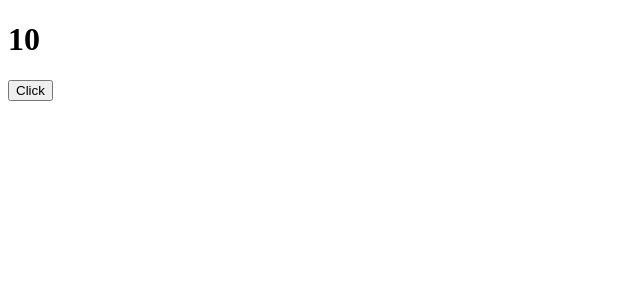
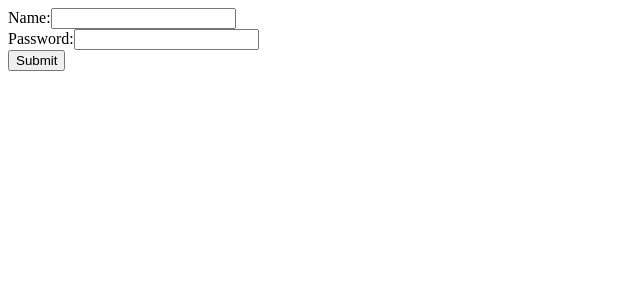
Before and after one commit to jkplearner/Java-full-stack-training, a React (Vite) app in the folder react/day1/app/: page / in a window 1280 px wide. Shown: the top 300 px of the page, without its empty margins (0-640 px from the left). Built offline with nearby package versions, Linux system fonts and the light colour scheme.

Commit message:
state day2

```diff
--- a/react/day1/app/src/state/State.jsx
+++ b/react/day1/app/src/state/State.jsx
@@ -1,19 +1,85 @@
-import React from 'react'
-import {useState} from 'react'
+// import React from 'react'
+// import {useState} from 'react'
+// const State = () => {
+//     let [name,setName] = useState(10)
+//     console.log(name);
+//     console.log(setName);
+
+//     let demo = ()=>{
+//         setName(20)
+//         }
+//   return (
+//     <div>
+//         <h1>{name}</h1>
+//         <button onClick={demo}>Click</button>
+//     </div>
+//   )
+// }
+
+// export default State
+// import React,{useState} from 'react'
+
+// const State = () => {
+//   let [state,setState] = useState(0)
+// let increment = ()=>{
+//   setState(state+1)
+// }
+// let decrement = ()=>{
+//   setState(state-1)
+// }
+// let reset = ()=>{
+//   setState(0)
+// }
+//   return (
+
+//     <div>
+//       <h1>{state}</h1>
+//       <button onClick={increment}>Increment</button>
+//       <button onClick={decrement}>Decrement</button>
+//       <button onClick={reset}>Reset</button>
+//     </div>
+//   )
+// }
+
+// export default State
+import React, { useState } from 'react';
+
 const State = () => {
-    let [name,setName] = useState(10)
-    console.log(name);
-    console.log(setName);
+  let [name, setName] = useState('');
+  let [password, setPassword] = useState('');
 
-    let demo = ()=>{
-        setName(20)
-        }
+  let demo = (e) => {
+    e.preventDefault();
+    console.log({name, password});
+    name==='admin' && password==='12345' ? window.open('https://www.pixabay.com') : console.log("error");
+    ;
+  };
+
   return (
     <div>
-        <h1>{name}</h1>
-        <button onClick={demo}>Click</button>
+      <form onSubmit={demo}>
+        <label htmlFor="name">Name:</label>
+        <input
+          type="text"
+          id="name"
+          name="name"
+          value={name}
+          onChange={(e) => setName(e.target.value)}
+        />
+        <br />
+        <label htmlFor="password">Password:</label>
+        <input
+          type="password"
+          id="password"
+          name="password"
+          value={password}
+          onChange={(e) => setPassword(e.target.value)}
+        />
+        <br />
+        <button type="submit">Submit</button>
+      </form>
     </div>
-  )
-}
+  );
+};
 
-export default State
+export default State;
```
Also changed, not shown: 2 other files (tests, documents, lock files or other folders).
